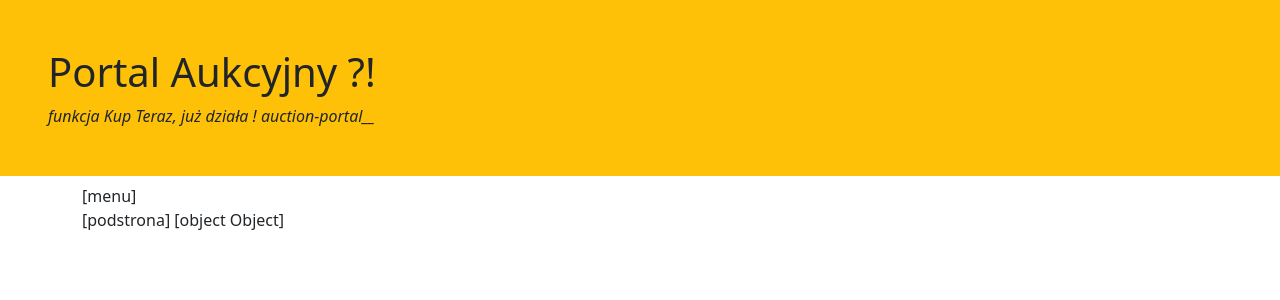
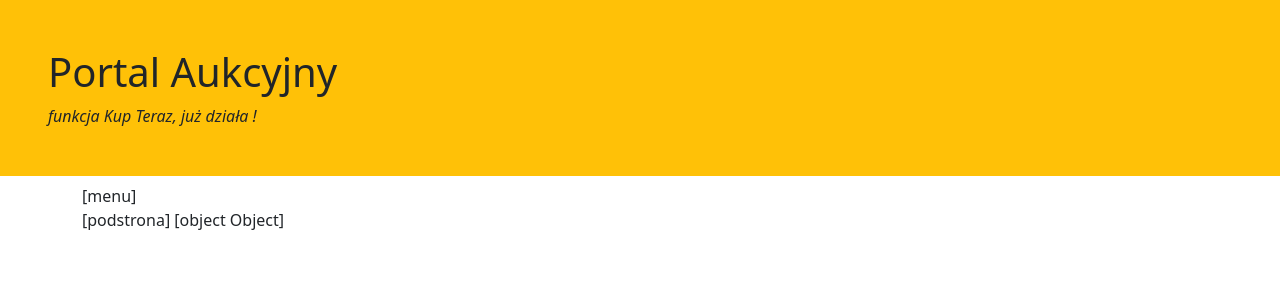
Before and after one commit to michaljabi/20260921-angular, an Angular app in the folder auction-portal/: page / in a window 1280 px wide. Shown: the top 300 px of the page. Built offline with nearby package versions, Linux system fonts and the light colour scheme.

Commit message:
feat(06): first component "header"

```diff
--- a/auction-portal/src/app/app.html
+++ b/auction-portal/src/app/app.html
@@ -1,7 +1,4 @@
-<header class="mb-2 p-5 bg-warning">
-  <h1 (click)="myTitle = 'suprise!'" >{{ myTitle }}</h1>
-  <em [title]="'Jestem widoczny po najechaniu'">funkcja Kup Teraz, już działa ! {{ title() }}</em>
-</header>
+<app-header />
 <main class="container">
   <nav>[menu]</nav>
   <div [title]="hiddenText">
--- a/auction-portal/src/app/app.ts
+++ b/auction-portal/src/app/app.ts
@@ -1,16 +1,13 @@
-import { Component, signal } from '@angular/core';
+import { Component } from '@angular/core';
 import { RouterOutlet } from '@angular/router';
+import { HeaderComponent } from './header/header.component';
 
 @Component({
-  imports: [RouterOutlet],
+  imports: [RouterOutlet, HeaderComponent],
   selector: 'app-root',
   styleUrl: './app.css',
   templateUrl: './app.html',
 })
 export class App {
-  protected readonly title = signal('auction-portal__');
-
-  protected myTitle = 'Portal Aukcyjny ?!'
-
   protected hiddenText = 'Jestem widoczny po najechaniu';
 }
--- /dev/null
+++ b/auction-portal/src/app/header/header.component.ts
@@ -0,0 +1,18 @@
+import { Component, signal } from '@angular/core';
+
+@Component({
+  imports: [],
+  selector: 'app-header',
+  styles: ``,
+  template: `
+    <header class="mb-2 p-5 bg-warning">
+      <h1 (click)="title = 'suprise!'" >{{ title }}</h1>
+      <em [title]="'Jestem widoczny po najechaniu'">funkcja Kup Teraz, {{ alreadyWorks() }}</em>
+    </header>
+  `,
+})
+export class HeaderComponent {
+  protected readonly alreadyWorks = signal('już działa !');
+
+  protected title = 'Portal Aukcyjny'
+}
```
